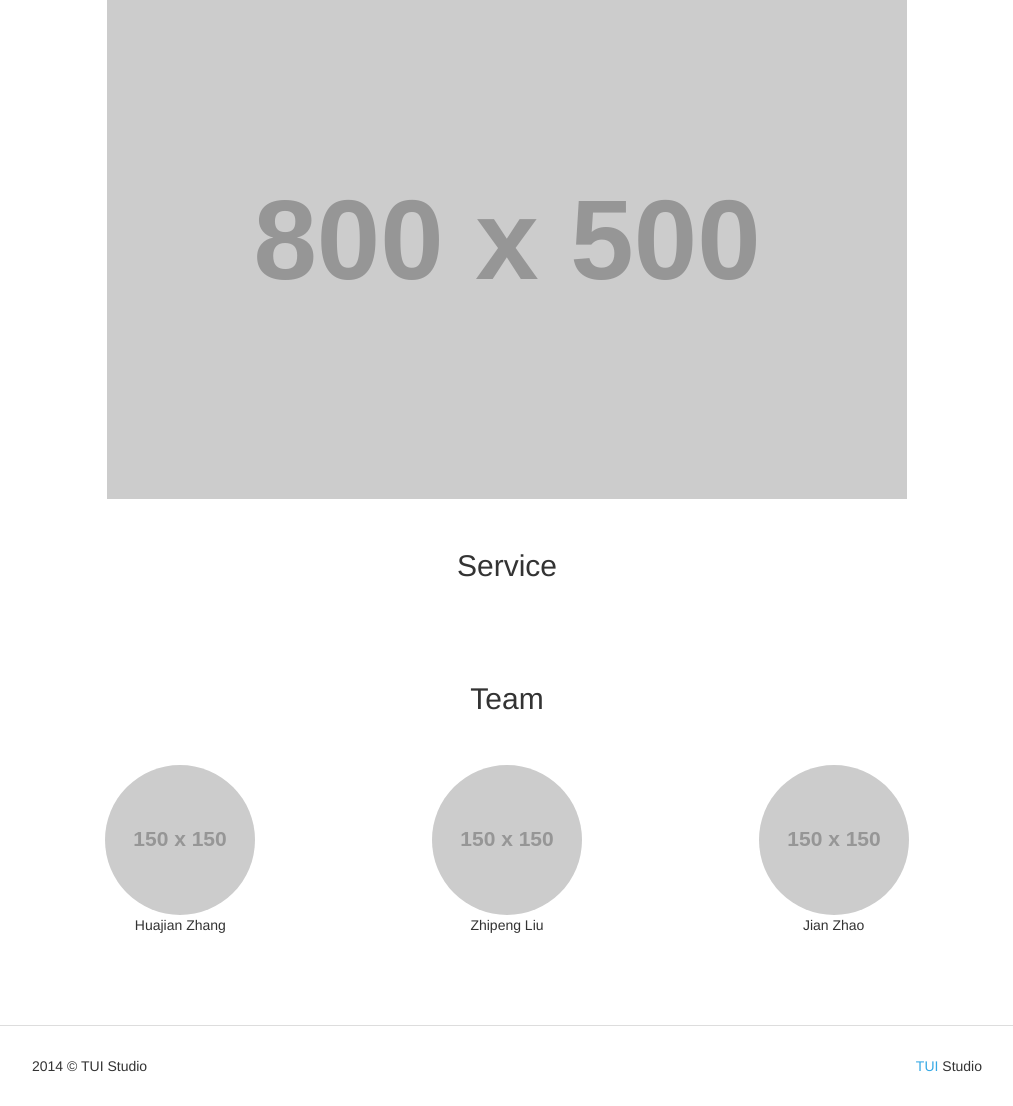
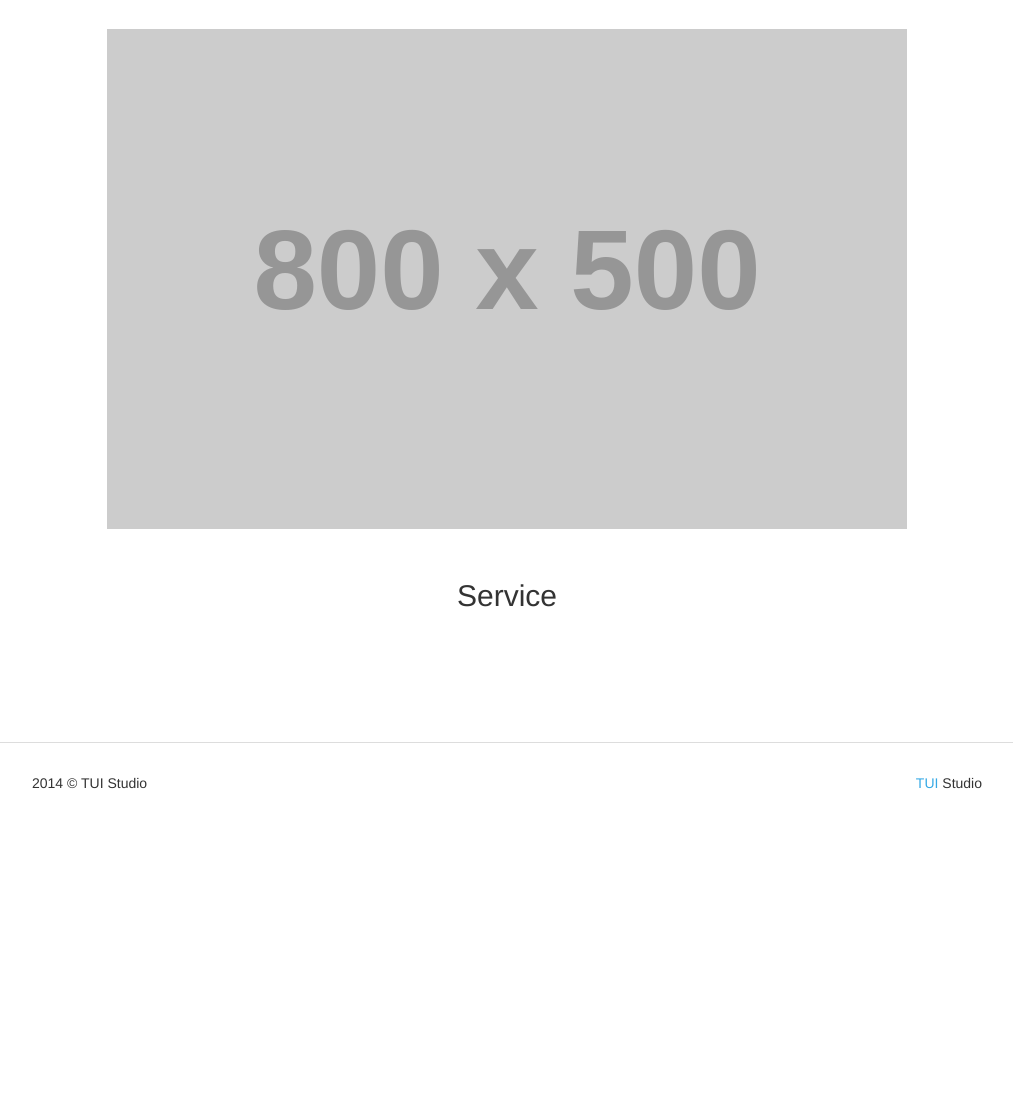
Before and after one commit to hustlzp/tuistudio.com, a Flask app: page / in a window 1280 px wide. Shown: the part 2079-3185 px from the top of the page, without its empty margins (133-1146 px from the left). After the commit the page ends 2868 px from the top, so only its background shows below. Run offline with Flask 2, Linux system fonts and the light colour scheme; grey boxes labelled with a size stand in for pictures from a placeholder-image service; style sheets or scripts are compiled from the project's sources; some libraries are stand-ins or nearby versions.

Commit message:
hide team

```diff
--- a/tuistudio/static/css/site/index.css
+++ b/tuistudio/static/css/site/index.css
@@ -29,15 +29,12 @@
   padding-bottom: 30px;
   border-bottom: 1px solid #dddddd;
 }
-#page-index .works .title {
-  margin-bottom: 20px;
-}
 #page-index .works img {
   display: inline-block;
   height: 47px;
 }
 #page-index .works img.aod {
-  height: 42px;
+  height: 45px;
   margin-right: 100px;
 }
 #page-index .works img.lemaker {
--- a/tuistudio/static/css/site/index.less
+++ b/tuistudio/static/css/site/index.less
@@ -37,7 +37,6 @@
     border-bottom: 1px solid #dddddd;
 
     .title {
-      margin-bottom: 20px;
     }
 
     img {
@@ -45,7 +44,7 @@
       height: 47px;
 
       &.aod {
-        height: 42px;
+        height: 45px;
         margin-right: 100px;
       }
 
--- a/tuistudio/templates/site/index.html
+++ b/tuistudio/templates/site/index.html
@@ -19,9 +19,9 @@
       <h1 class="title">Our Works</h1>
 
       <div class="row clearfix">
-         <img src="{{ static('image/aod_gray.png') }}" class="aod" alt=""/>
-         <img src="{{ static('image/lemaker_gray.png') }}" class="lemaker" alt=""/>
-         <img src="{{ static('image/optico_gray.png') }}" class="optico" alt=""/>
+         <img src="{{ static('image/aod_gray.png') }}" class="aod" alt="AOD"/>
+         <img src="{{ static('image/lemaker_gray.png') }}" class="lemaker" alt="LeMaker"/>
+         <img src="{{ static('image/optico_gray.png') }}" class="optico" alt="Optico"/>
       </div>
    </div>
 
@@ -53,32 +53,31 @@
       <div class="container">
          <h1 class="title">Service</h1>
       </div>
-
    </div>
 
-   <div>
-      <div class="container">
-         <h1 class="title">Team</h1>
-
-         <div class="row clearfix">
-            <div class="col-sm-6 col-md-4 member">
-               <img src="http://placehold.it/150x150" class="img-circle" alt=""/>
-
-               <p>Huajian Zhang</p>
-            </div>
-
-            <div class="col-sm-6 col-md-4 member">
-               <img src="http://placehold.it/150x150" class="img-circle" alt=""/>
-
-               <p>Zhipeng Liu</p>
-            </div>
-
-            <div class="col-sm-6 col-md-4 member">
-               <img src="http://placehold.it/150x150" class="img-circle" alt=""/>
-
-               <p>Jian Zhao</p>
-            </div>
-         </div>
-      </div>
-   </div>
+   {#   <div>#}
+   {#      <div class="container">#}
+   {#         <h1 class="title">Team</h1>#}
+   {##}
+   {#         <div class="row clearfix">#}
+   {#            <div class="col-sm-6 col-md-4 member">#}
+   {#               <img src="http://placehold.it/150x150" class="img-circle" alt=""/>#}
+   {##}
+   {#               <p>Huajian Zhang</p>#}
+   {#            </div>#}
+   {##}
+   {#            <div class="col-sm-6 col-md-4 member">#}
+   {#               <img src="http://placehold.it/150x150" class="img-circle" alt=""/>#}
+   {##}
+   {#               <p>Zhipeng Liu</p>#}
+   {#            </div>#}
+   {##}
+   {#            <div class="col-sm-6 col-md-4 member">#}
+   {#               <img src="http://placehold.it/150x150" class="img-circle" alt=""/>#}
+   {##}
+   {#               <p>Jian Zhao</p>#}
+   {#            </div>#}
+   {#         </div>#}
+   {#      </div>#}
+   {#   </div>#}
 {% endblock %}
```
